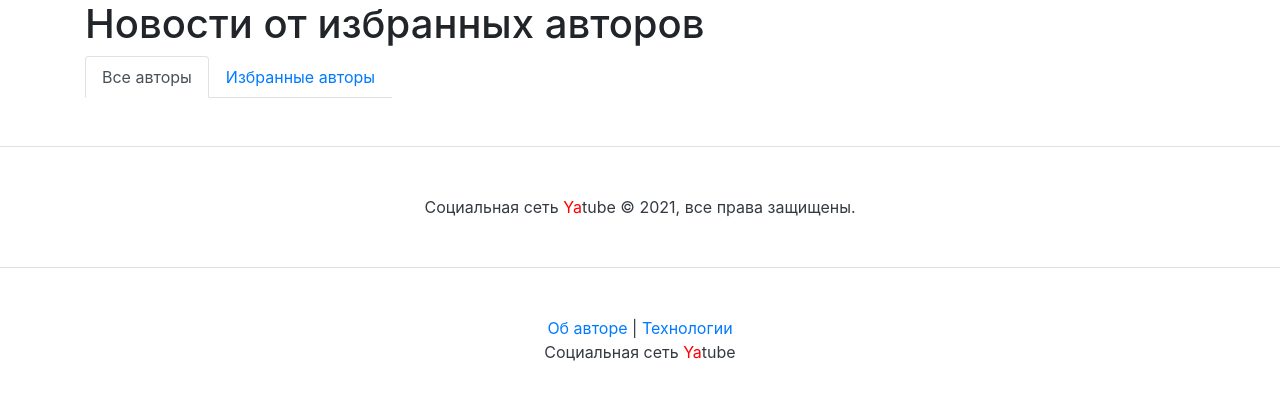
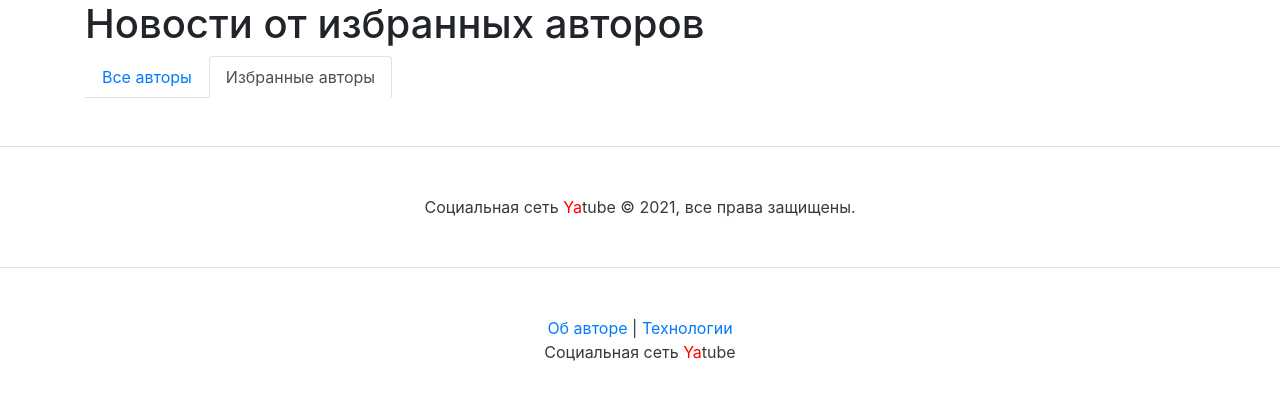
Before and after one commit to imersir/yatube, a Django app: page /follow/ in a window 1280 px wide. Shown: the part 56-456 px from the top of the page. Run offline with Django 3.2, Linux system fonts and the light colour scheme; the visitor is signed in with stand-in values (Sample User, id 1); data comes from the database, SQL or seed files in the repository; data that the repository does not hold is empty; some libraries are stand-ins or nearby versions.

Commit message:
First check

```diff
--- a/yatube/templates/includes/comments.html
+++ b/yatube/templates/includes/comments.html
@@ -17,7 +17,7 @@
 
 <!-- Комментарии -->
 {% for item in comments %}
-  <div class="media card mb-4">
+  <div class="card mb-4">
     <div class="media-body card-body">
       <h5 class="mt-0 ">
         <a href="{% url 'profile' item.author.username %}" name="comment_{{ item.id }}">{{ item.author.username }}</a>
--- a/yatube/templates/includes/menu.html
+++ b/yatube/templates/includes/menu.html
@@ -2,14 +2,10 @@
 <div class="row">
     <ul class="nav nav-tabs">
         <li class="nav-item">
-        <a class="nav-link {% if index %}active{% endif %}" href="{% url 'index' %}">
-          Все авторы
-        </a>
+            <a class="nav-link {% if request.path  == '/' %} active {% endif %}" href="{% url 'index' %}">Все авторы</a>
         </li>
         <li class="nav-item">
-        <a class="nav-link {% if follow %}active{% endif %}" href="{% url 'follow_index' %}">
-          Избранные авторы
-        </a>
+            <a class="nav-link {% if request.path  == '/follow/' %} active {% endif %}" href="{% url 'follow_index' %}">Избранные авторы</a>
         </li>
     </ul>
 </div>
--- a/yatube/templates/index.html
+++ b/yatube/templates/index.html
@@ -13,8 +13,6 @@
     {% endfor %}
 
 </div>
-
+{% endcache %}
 {% include "includes/paginator.html"%}
-
-{% endcache %}
 {% endblock %}
```
Lines whose indentation alone changed are shown as unchanged.
